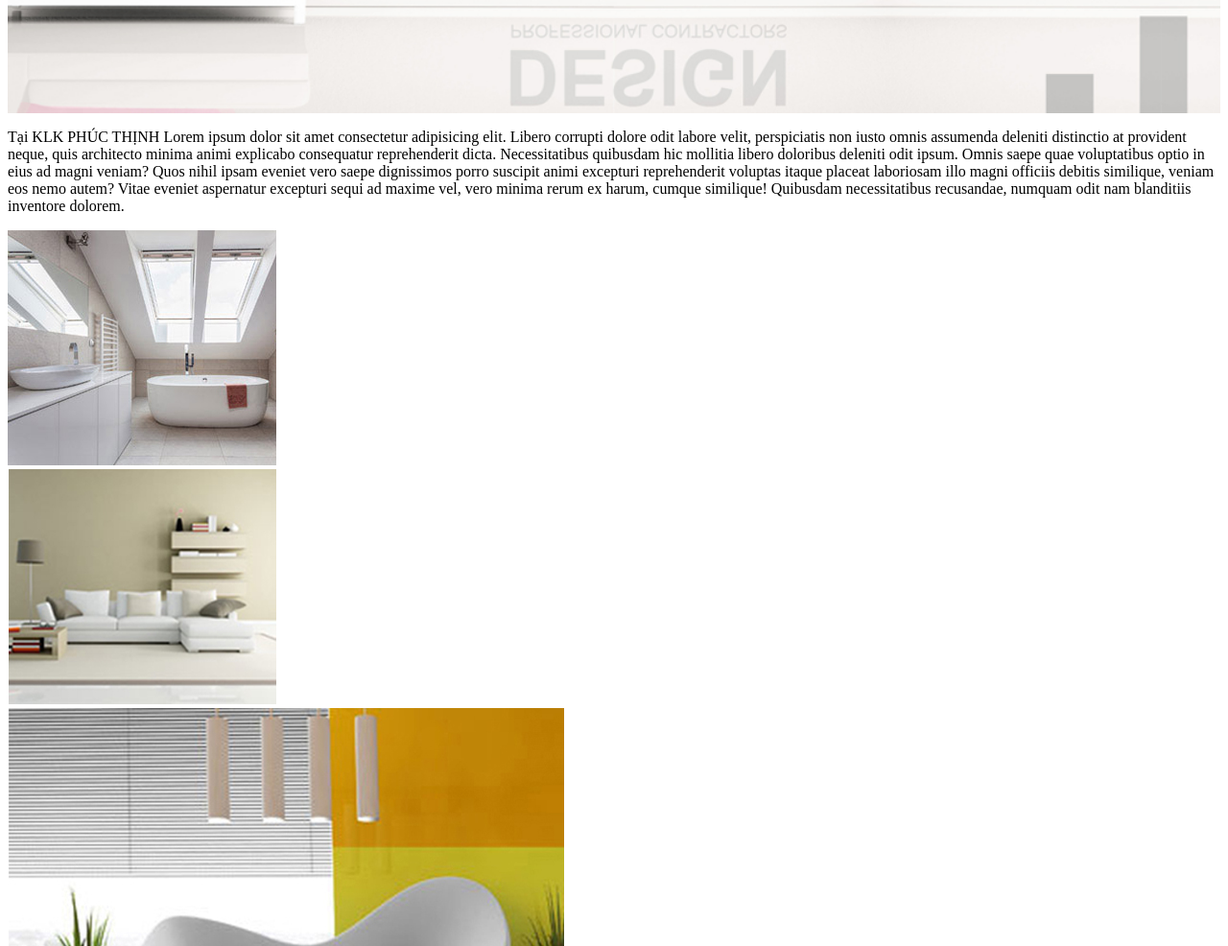
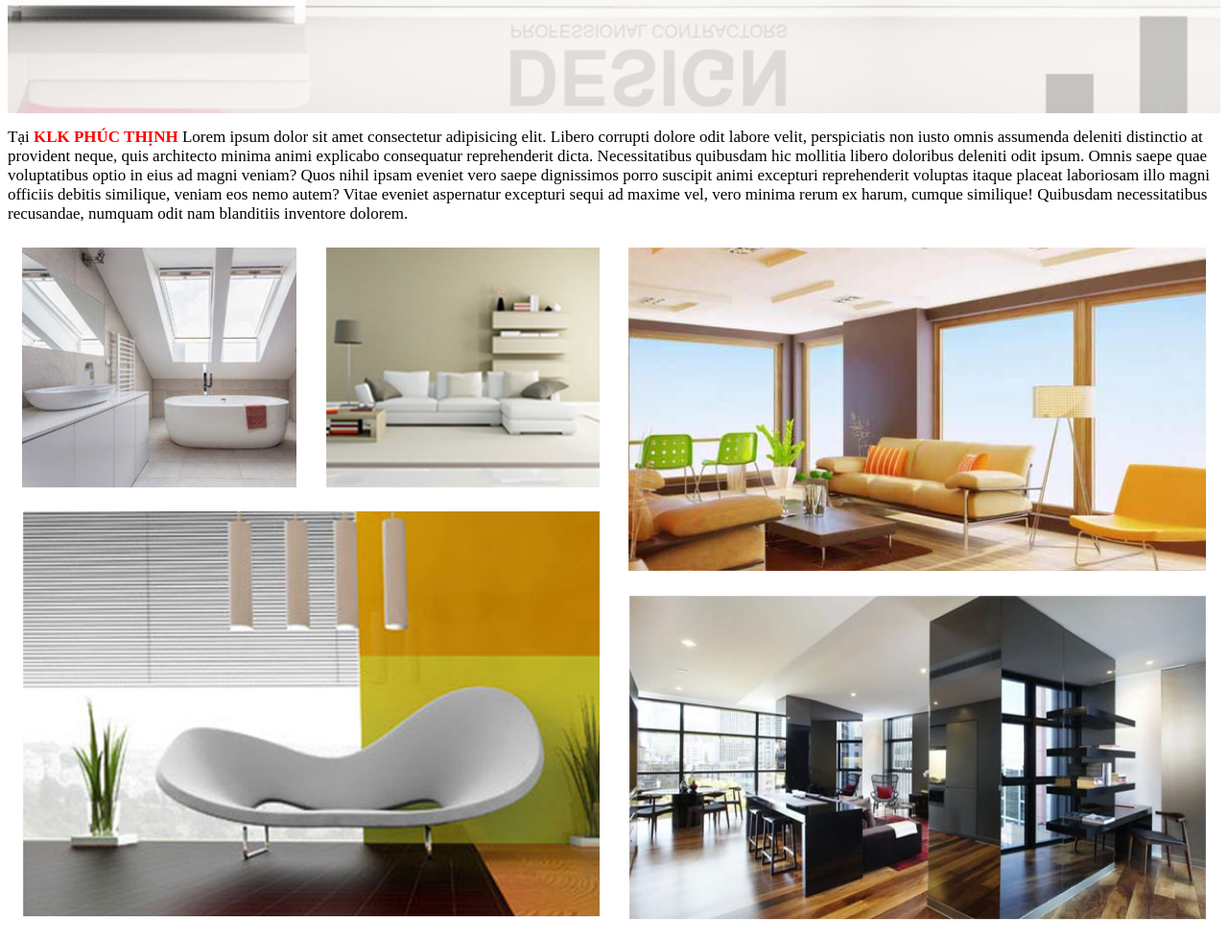
Before and after one commit to LuuNv025/interiorDesign, a plain HTML site: page index.html in a window 1280 px wide. Shown: the part 581-1567 px from the top of the page at 96% size. Drawn offline with Linux system fonts and the light colour scheme.

Commit message:
complete intro

```diff
--- a/css/style.css
+++ b/css/style.css
@@ -67,3 +67,31 @@ html,body{
     padding: 5px 10px;
     margin-top: 10px;
 }
+
+/* INTRO */
+
+.intro__des{
+    font-size: 17px;
+    margin-top: 15px;
+    margin-bottom: 25px;
+}
+.intro__des span{
+    color: red;
+    font-weight: 700;
+}
+.intro__left, .intro__right{
+    float: left;
+    width: 50%;
+}
+.intro__smallItem{
+    float:left;
+    width: 50%;
+}
+.intro__item{
+    padding: 0 15px 25px;
+}
+
+.intro__item img{
+    display: block;
+    width: 100%;
+}
--- a/index.html
+++ b/index.html
@@ -26,10 +26,10 @@
         <p class="intro__des">Tại <span>KLK PHÚC THỊNH</span> Lorem ipsum dolor sit amet consectetur adipisicing elit. Libero corrupti dolore odit labore velit, perspiciatis non iusto omnis assumenda deleniti distinctio at provident neque, quis architecto minima animi explicabo consequatur reprehenderit dicta. Necessitatibus quibusdam hic mollitia libero doloribus deleniti odit ipsum. Omnis saepe quae voluptatibus optio in eius ad magni veniam? Quos nihil ipsam eveniet vero saepe dignissimos porro suscipit animi excepturi reprehenderit voluptas itaque placeat laboriosam illo magni officiis debitis similique, veniam eos nemo autem? Vitae eveniet aspernatur excepturi sequi ad maxime vel, vero minima rerum ex harum, cumque similique! Quibusdam necessitatibus recusandae, numquam odit nam blanditiis inventore dolorem.</p>
         <div class="intro__photos">
             <div class="intro__left">
-                <div class="intro__item">
+                <div class="intro__item intro__smallItem">
                     <img src="./img/img_nha_tam.jpg" alt="nha tam">
                 </div>
-                <div class="intro__item">
+                <div class="intro__item intro__smallItem">
                     <img src="./img/img_sofa.jpg" alt="sofa">
                 </div>
                 <div class="intro__item">
@@ -45,6 +45,7 @@
                 </div>
             </div>
         </div>
+        <div class="clear"></div>
     </div>
     <!-- PRODUCTS -->
     <div class="products">
```
